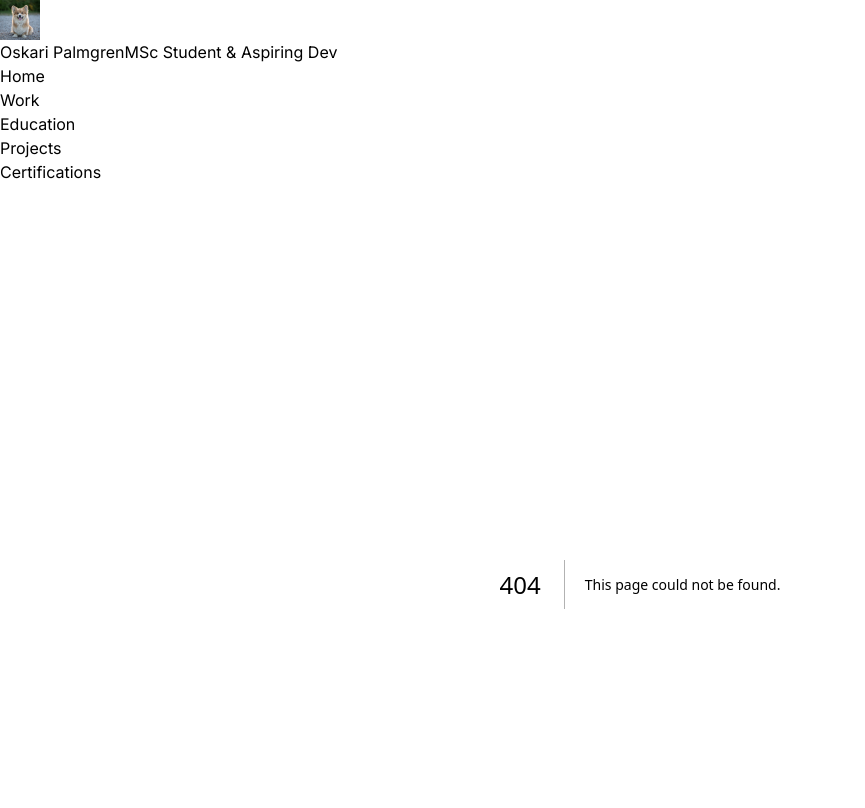
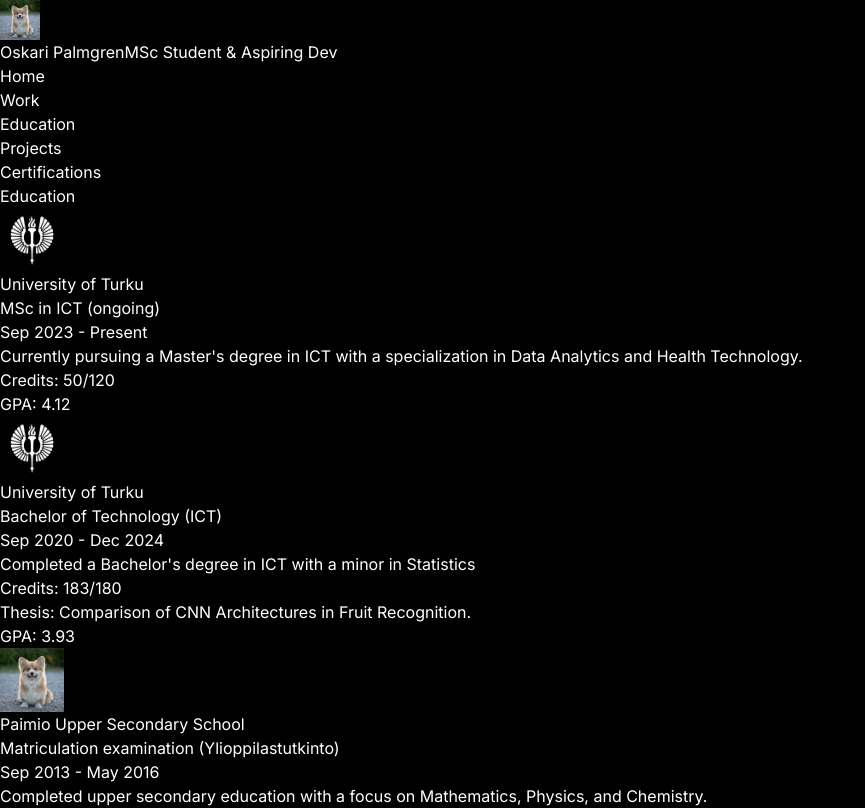
Before and after one commit to Palmgrenoskari/portfolio-site, a Next.js app: page /education in a window 1280 px wide. Before the commit this address had no page. Shown: the top 808 px of the page, without its empty margins (0-865 px from the left). Built offline with nearby package versions, Linux system fonts and the light colour scheme.

Commit message:
Education v1

```diff
--- /dev/null
+++ b/src/app/education/page.tsx
@@ -0,0 +1,46 @@
+import EducationEntry from "@/components/EducationEntry";
+
+export default function EducationPage() {
+  const educationEntries = [
+    {
+      logo: "/images/utu_logo_transparent_test.png",
+      institution: "University of Turku",
+      degree: "MSc in ICT (ongoing)",
+      period: "Sep 2023 - Present",
+      description:
+        "Currently pursuing a Master's degree in ICT with a specialization in Data Analytics and Health Technology.",
+      credits: "50/120",
+      gpa: 4.12,
+    },
+    {
+      logo: "/images/utu_logo_transparent_test.png",
+      institution: "University of Turku",
+      degree: "Bachelor of Technology (ICT)",
+      period: "Sep 2020 - Dec 2024",
+      description:
+        "Completed a Bachelor's degree in ICT with a minor in Statistics",
+      credits: "183/180",
+      thesis: "Comparison of CNN Architectures in Fruit Recognition.",
+      gpa: 3.93,
+    },
+    {
+      logo: "/images/corgi.jpg",
+      institution: "Paimio Upper Secondary School",
+      degree: "Matriculation examination (Ylioppilastutkinto)",
+      period: "Sep 2013 - May 2016",
+      description:
+        "Completed upper secondary education with a focus on Mathematics, Physics, and Chemistry.",
+    },
+  ];
+
+  return (
+    <div className="max-w-3xl mx-auto">
+      <h1 className="text-3xl font-bold mb-8 text-center text-yellow-400">
+        Education
+      </h1>
+      {educationEntries.map((entry, index) => (
+        <EducationEntry key={index} {...entry} />
+      ))}
+    </div>
+  );
+}
--- /dev/null
+++ b/src/components/EducationEntry.tsx
@@ -0,0 +1,48 @@
+import Image from "next/image";
+
+interface EducationEntryProps {
+  logo: string;
+  institution: string;
+  degree: string;
+  period: string;
+  description: string;
+  credits: string;
+  thesis?: string;
+  gpa: number;
+}
+
+export default function EducationEntry({
+  logo,
+  institution,
+  degree,
+  period,
+  description,
+  credits,
+  thesis,
+  gpa,
+}: EducationEntryProps) {
+  return (
+    <div className="bg-gray-800 rounded-lg p-6 mb-6 shadow-lg transition-all duration-300 ease-in-out hover:shadow-xl hover:bg-gray-750 hover:scale-[1.02]">
+      <div className="flex items-center mb-4">
+        <Image
+          src={logo}
+          alt={`${institution} logo`}
+          width={64}
+          height={64}
+          className="rounded-full mr-4"
+        />
+        <div>
+          <h3 className="text-xl font-bold">{institution}</h3>
+          <p className="text-gray-400">{degree}</p>
+          <p className="text-sm text-gray-500">{period}</p>
+        </div>
+      </div>
+      <p className="text-gray-300 mb-4">{description}</p>
+      {credits && <p className="text-gray-300 mb-2">Credits: {credits}</p>}
+      {thesis && <p className="text-gray-300 mb-2">Thesis: {thesis}</p>}
+      {gpa !== undefined && (
+        <p className="text-gray-300">GPA: {gpa.toFixed(2)}</p>
+      )}
+    </div>
+  );
+}
```
Also changed, not shown: public/images/utu_logo_transparent_test.png (added).
